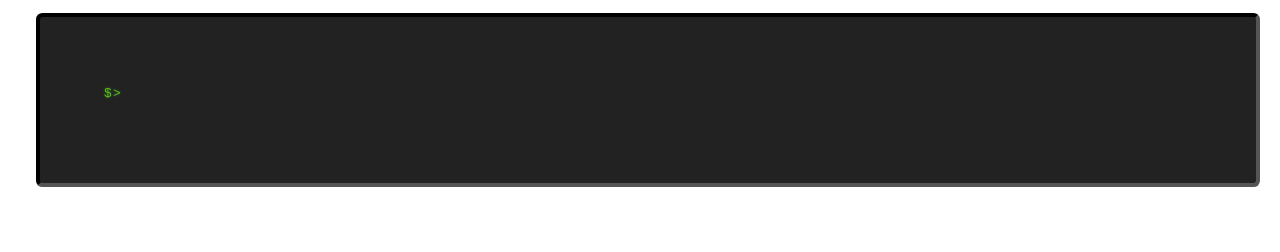
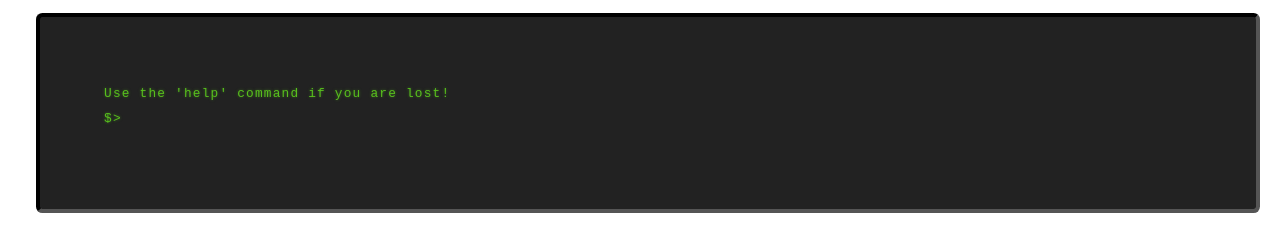
Before and after one commit to jordangumm/web_terminal, a plain HTML site: page index.html in a window 1280 px wide. Drawn offline with Linux system fonts and the light colour scheme.

Commit message:
added help header

```diff
--- a/index.html
+++ b/index.html
@@ -10,7 +10,7 @@
 
 <body>
     <div id="computer">
-        <div id="screen">$&gt;<input></input><br><p id='output'></p></div>
+        <div id="screen">Use the 'help' command if you are lost!<br>$&gt;<input></input><br><p id='output'></p></div>
     </div>
 </body>
 
```
